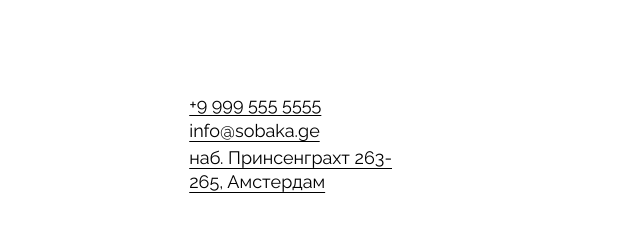
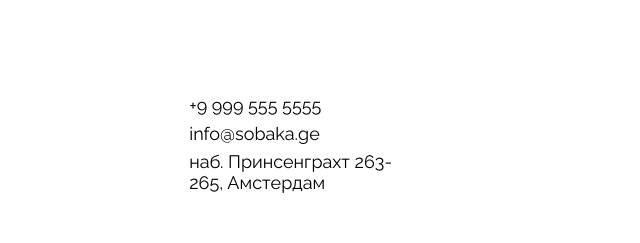
Before and after one commit to egorvolkov26021-max/ono-tebe-nado-fd, a plain HTML site: page index.html in a window 1280 px wide. Shown: the top 243 px of the page, 621-1261 px from the left. Drawn offline with Linux system fonts and the light colour scheme.

Commit message:
первый спринт

```diff
--- a/index.html
+++ b/index.html
@@ -31,10 +31,10 @@
           class="header__logo-image"
         />
       </a>
-      <address class="address header__address">
+      <address class="address ">
         <a href="tel:+99995555555">+9 999 555 5555</a>
         <a href="mailto:info@sobaka.ge">info@sobaka.ge</a>
-        <span>наб. Принсенграхт 263-<br />265, Амстердам</span>
+        <span class="header__address">наб. Принсенграхт 263-<br />265, Амстердам</span>
       </address>
     </header>
 
@@ -136,7 +136,7 @@
       <address>
         <a href="tel:+99995555555">+9 999 555 5555</a>
         <a href="mailto:info@sobaka.ge">info@sobaka.ge</a>
-        <p>наб. Принсенграхт 263-265, Амстердам</p>
+        <span>наб. Принсенграхт 263-265, Амстердам</span>
       </address>
       <nav class="">
         <ul class="footer__menu-list">
--- a/styles/style.css
+++ b/styles/style.css
@@ -19,7 +19,6 @@ address a {
 address {
   font-size: 18px;
   font-family: Raleway;
-  border: 400;
 }
 
 .header__links-list {
@@ -57,13 +56,15 @@ address {
 address {
   display: flex;
   flex-direction: column;
-  align-items: flex-start;
-  row-gap: 5px;
   justify-self: end;
   max-width: 240px;
   font-style: normal;
-  text-decoration: underline;
   text-underline-offset: 4px;
+  row-gap: 7px;
+
+}
+.header__address{
+  padding-right:37px;
 }
 
 .cover {
@@ -195,7 +196,6 @@ address {
   font-size: 20px;
   align-content: end;
   padding-bottom: 46px;
-
 }
 
 .card__title,
@@ -209,7 +209,6 @@ address {
 
 .card__title {
   margin-top: 50px;
-
 }
 
 .card_type_film {
@@ -316,10 +315,3 @@ footer {
   width: 48px;
   height: 48px;
 }
-
-address span {
-  display: inline-block;
-  line-height: 1.3;
-  padding-right: 37px;
-  text-decoration: none;
-}
```
